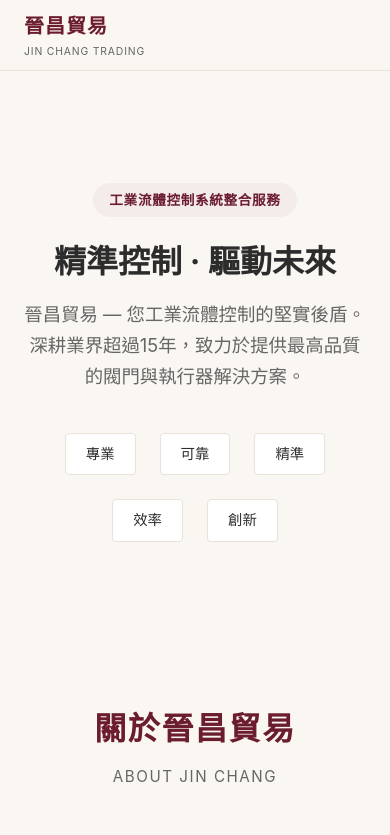
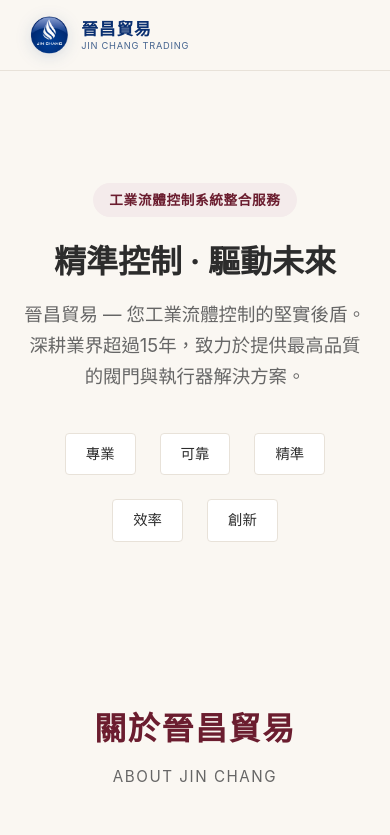
Before and after one commit to c-ken-c/jinchang, a plain HTML site: page index.html in a window 390 px wide. Shown: the top 835 px of the page. Drawn offline with Linux system fonts and the light colour scheme.

Commit message:
Add official Jin Chang logo to site header

```diff
--- a/index.html
+++ b/index.html
@@ -3,6 +3,8 @@
 <head>
   <meta charset="UTF-8">
   <meta name="viewport" content="width=device-width, initial-scale=1.0">
+  <link rel="icon" type="image/png" href="assets/images/jinchang-logo-mark.png">
+  <link rel="apple-touch-icon" href="assets/images/jinchang-logo-mark.png">
   <title>晉昌貿易有限公司 | JIN CHANG HARDWARE TRADING CO., LTD.</title>
   <meta name="description" content="晉昌貿易 — 您工業流體控制的堅實後盾。專業提供氣動執行器、電動執行器、閥門解決方案與系統整合服務。">
   <style>
@@ -85,20 +87,36 @@
 
     .brand-logo {
       display: flex;
+      align-items: center;
+      gap: 0.7rem;
+      text-decoration: none;
+    }
+
+    .brand-logo img {
+      display: block;
+      width: 52px;
+      height: 52px;
+      object-fit: contain;
+      flex: 0 0 auto;
+      filter: drop-shadow(0 3px 8px rgba(5, 48, 115, 0.14));
+    }
+
+    .brand-copy {
+      display: flex;
       flex-direction: column;
-      text-decoration: none;
+      line-height: 1.2;
     }
 
     .brand-name {
       font-size: 1.25rem;
       font-weight: 700;
-      color: var(--burgundy);
+      color: #092f70;
       letter-spacing: 0.05em;
     }
 
     .brand-en {
       font-size: 0.65rem;
-      color: var(--text-muted);
+      color: #46658f;
       letter-spacing: 0.08em;
     }
 
@@ -357,6 +375,16 @@
 
     /* Mobile Responsive */
     @media (max-width: 768px) {
+      .brand-logo img {
+        width: 46px;
+        height: 46px;
+      }
+      .brand-name {
+        font-size: 1.05rem;
+      }
+      .brand-en {
+        font-size: 0.58rem;
+      }
       .hero-title {
         font-size: 2rem;
       }
@@ -376,8 +404,11 @@
   <header>
     <div class="container nav-container">
       <a href="#" class="brand-logo">
-        <span class="brand-name">晉昌貿易</span>
-        <span class="brand-en">JIN CHANG TRADING</span>
+        <img src="assets/images/jinchang-logo-mark.png" alt="晉昌貿易有限公司 Logo" width="52" height="52">
+        <span class="brand-copy">
+          <span class="brand-name">晉昌貿易</span>
+          <span class="brand-en">JIN CHANG TRADING</span>
+        </span>
       </a>
       <ul class="nav-links">
         <li><a href="#about">關於晉昌</a></li>
```
Also changed, not shown: assets/images/jinchang-logo-mark.png (added).
